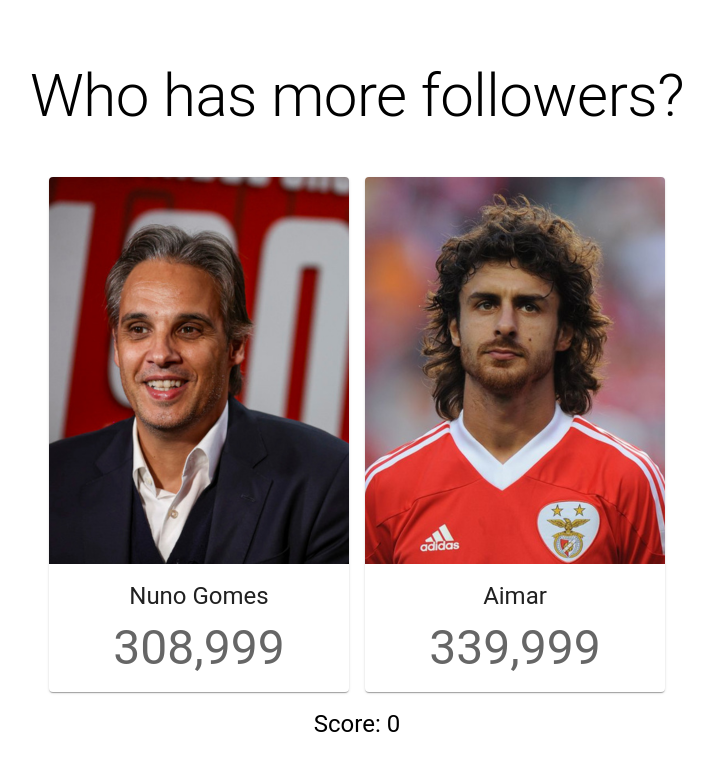
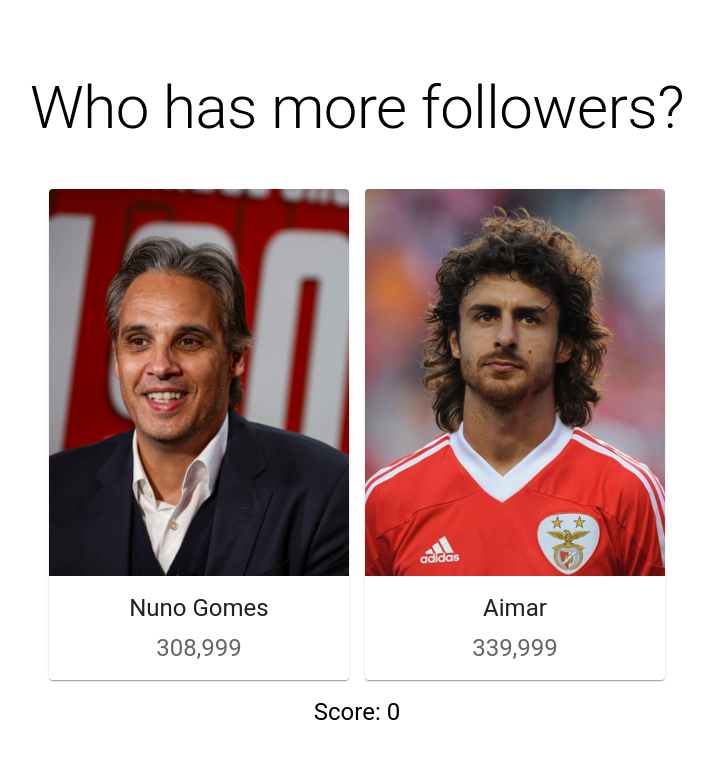
Before and after one commit to danielvvnunes/benfica_followers, a React (Vite) app: page / in a window 1280 px wide. Both pictures are taken after a click on the button "Nuno Gomes". Shown: the top 770 px of the page, without its empty margins (283-996 px from the left). Built offline with nearby package versions, Linux system fonts and the light colour scheme; the HTML template or start-up script is replaced by a standard one.

Commit message:
fix: some improvements

```diff
--- a/src/App.tsx
+++ b/src/App.tsx
@@ -142,7 +142,7 @@ const App = () => {
   };
 
   return (
-    <div className="h-screen">
+    <div className="h-screen flex flex-col items-center justify-center">
       {isLoading ? (
         <div>Loading...</div>
       ) : (
@@ -173,7 +173,7 @@ const App = () => {
 
             <Typography
               gutterBottom
-              variant="h5"
+              variant="h4"
               component="div"
               className="sm:hidden"
             >
@@ -198,7 +198,7 @@ const App = () => {
                     {player1 && player1.name}
                   </Typography>
                   {isClicked && (
-                    <Typography variant="h3" color="text.secondary">
+                    <Typography variant="h5" color="text.secondary">
                       {player1 && (
                         <CountUp end={player1.followers} duration={3} />
                       )}
@@ -223,7 +223,7 @@ const App = () => {
                     {player2 && player2.name}
                   </Typography>
                   {isClicked && (
-                    <Typography variant="h3" color="text.secondary">
+                    <Typography variant="h5" color="text.secondary">
                       {player2 && (
                         <CountUp end={player2.followers} duration={3} />
                       )}
```
